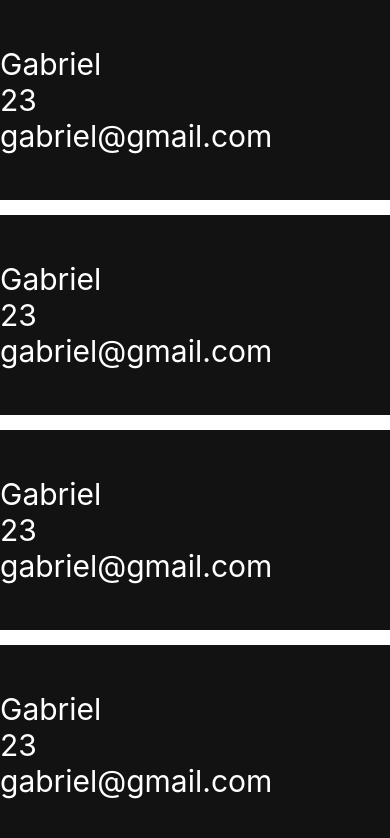
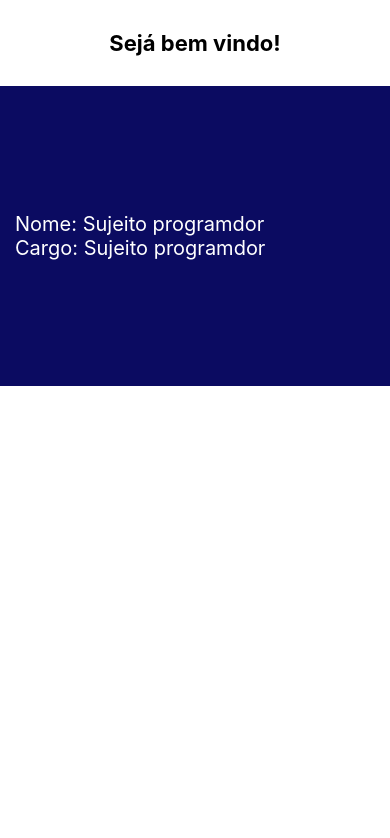
Before and after one commit to GabrielFelix05/Curso-React-Native, a React Native app: screen / in a window 390 px wide. Shown: the top 838 px of the page. Built offline with nearby package versions, Linux system fonts and the light colour scheme.

Commit message:
Praticando

```diff
--- a/App.js
+++ b/App.js
@@ -1,27 +1,34 @@
-import React, {useState} from 'react'
-import {View, Text, StyleSheet, FlatList} from 'react-native'
+import React from 'react'
+import {View, Text, StyleSheet} from 'react-native'
 import Pessoa from './src/Pessoa'
 
 function App(){
-  const [feed, setFeed] = useState([
-    {id: '1', nome: 'Gabriel', idade: 23, email: 'gabriel@gmail.com'},
-    {id: '2', nome: 'Gabriel', idade: 23, email: 'gabriel@gmail.com'},
-    {id: '3', nome: 'Gabriel', idade: 23, email: 'gabriel@gmail.com'},
-    {id: '4', nome: 'Gabriel', idade: 23, email: 'gabriel@gmail.com'}
-  ])
   return(
     <View style={styles.container}>
-      <FlatList
-        data={feed}
-        renderItem={({ item }) => <Pessoa data={item}/>}
-      />
+      <Text style={styles.text}>Sejá bem vindo!</Text>
+      <View style={styles.conteudo}>
+        <Text>{<Pessoa/>}</Text>
+      </View>
     </View>
   )
 }
 
 const styles = StyleSheet.create({
   container:{
-    flex: 1
+    flex: 1,
+    alignItems: 'center',
+  },
+  text:{
+    fontSize: 22,
+    fontWeight: 'bold',
+    margin: 30
+  },
+  conteudo:{
+    width: '100%',
+    height: 300,
+    backgroundColor: '#0B0B61',
+    justifyContent: 'center',
+    padding: 15
   }
 })
 
--- a/src/Pessoa/index.js
+++ b/src/Pessoa/index.js
@@ -3,24 +3,17 @@ import {View, Text, StyleSheet} from 'react-native'
 
 function Pessoa(props){
     return(
-      <View style={styles.areaPessoa}>
-        <Text style={styles.textPessoa}>{props.data.nome}</Text>
-        <Text style={styles.textPessoa}>{props.data.idade}</Text>
-        <Text style={styles.textPessoa}>{props.data.email}</Text>
+      <View>
+        <Text style={styles.text}>Nome: Sujeito programdor</Text>
+        <Text style={styles.text}>Cargo: Sujeito programdor</Text>
       </View>
     )
 }
 const styles = StyleSheet.create({
-    areaPessoa:{
-        backgroundColor: '#121212',
-        height: 200,
-        marginBottom: 15,
-        justifyContent: 'center'
-      },
-      textPessoa:{
+    text:{
         color: '#fff',
-        fontSize: 30
-      }
+        fontSize: 20
+    }
 })
 
 export default Pessoa
```
